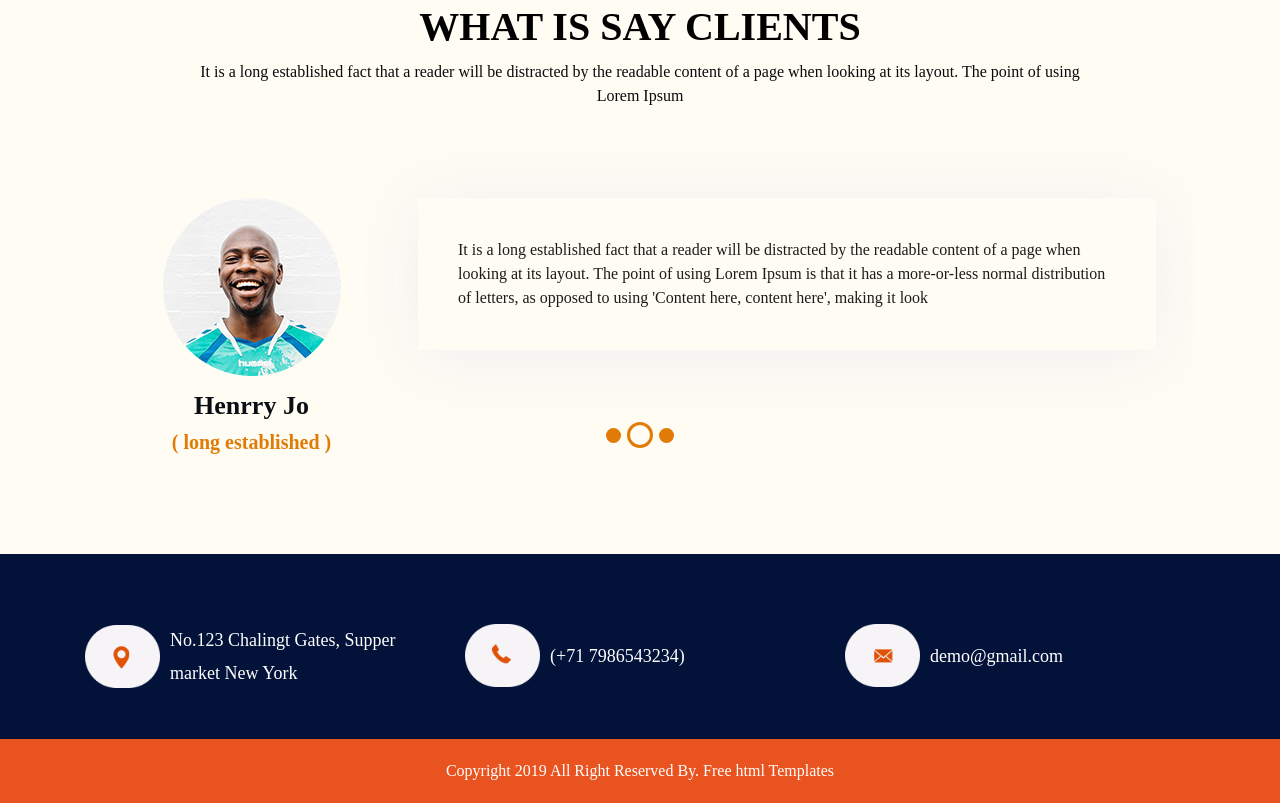
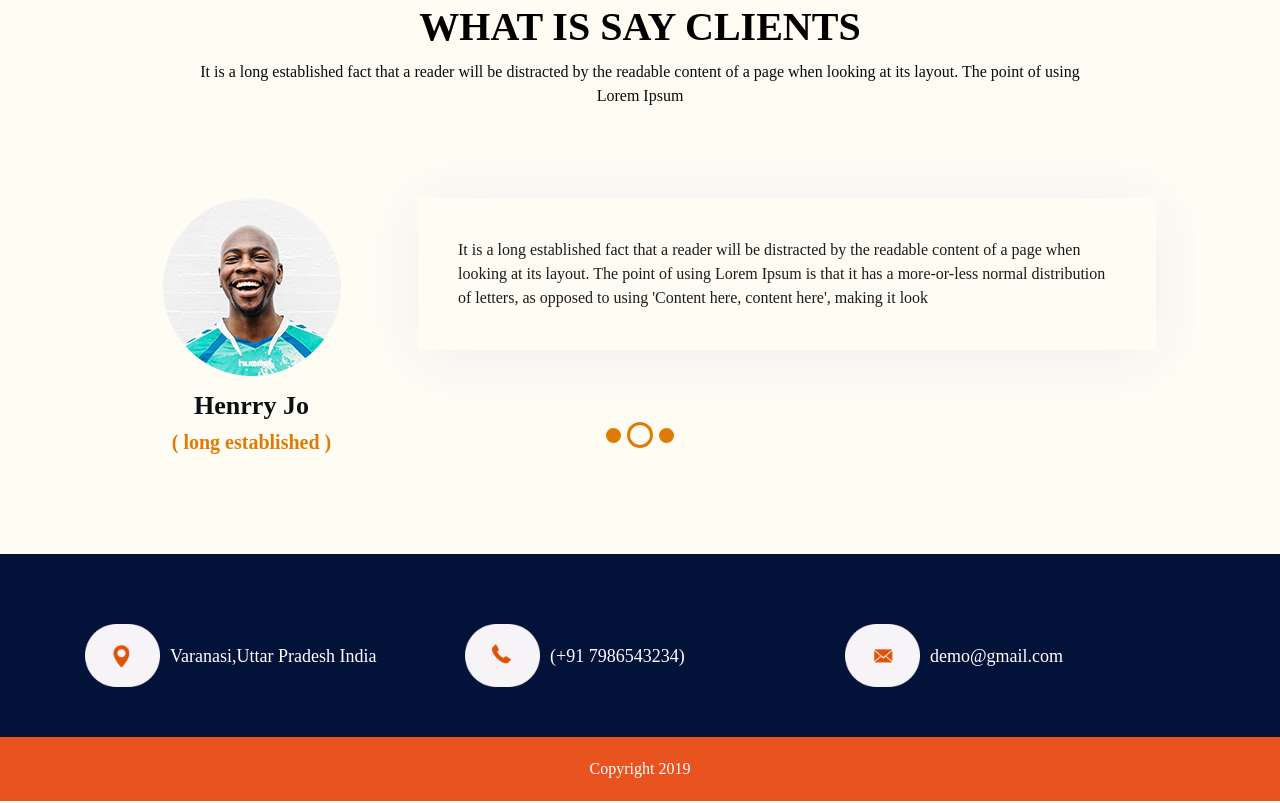
Before and after one commit to shubh-mishra711/test-web, a plain HTML site: page index.html in a window 1280 px wide. Shown: the part 5342-6145 px from the top of the page. Drawn offline with nearby package versions, Linux system fonts and the light colour scheme; files whose address does not match are found by name.

Commit message:
formatting

```diff
--- a/index.html
+++ b/index.html
@@ -456,10 +456,10 @@
          <div class="container">
             <div class="row">
                <div class="col-lg-4 col-sm-12">
-                  <div class="map_text"><a href="#"><img src="images/map-icon.png" class="image_main"><span class="padding_left_10">No.123 Chalingt Gates, Supper market New York</span></a></div>
+                  <div class="map_text"><a href="#"><img src="images/map-icon.png" class="image_main"><span class="padding_left_10">Varanasi,Uttar Pradesh India</span></a></div>
                </div>
                <div class="col-lg-4 col-sm-12">
-                  <div class="map_text"><a href="#"><img src="images/call-icon.png" class="image_main"><span class="padding_left_10">(+71 7986543234)</span></a></div>
+                  <div class="map_text"><a href="#"><img src="images/call-icon.png" class="image_main"><span class="padding_left_10">(+91 7986543234)</span></a></div>
                </div>
                <div class="col-lg-4 col-sm-12">
                   <div class="map_text"><a href="#"><img src="images/mail-icon.png" class="image_main"><span class="padding_left_10">demo@gmail.com</span></a></div>
@@ -471,7 +471,7 @@
       <!-- copyright section start -->
       <div class="copyright_section">
          <div class="container">
-            <p class="copyright_text">Copyright 2019 All Right Reserved By.<a href="https://html.design"> Free  html Templates</p>
+            <p class="copyright_text">Copyright 2019 </p>
          </div>
       </div>
       <!-- copyright section end -->
```
